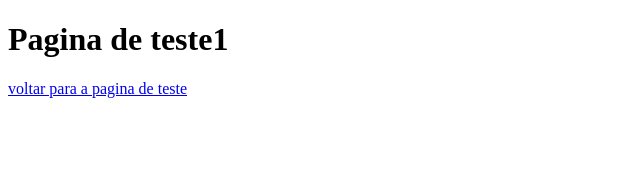
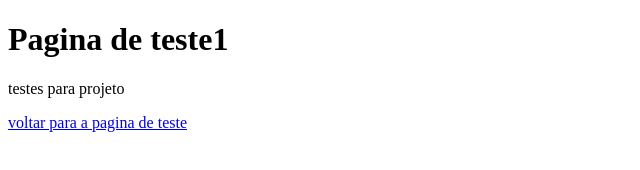
Before and after one commit to LucasMarques77/testeparaprojeto, a plain HTML site: page TESTE.html in a window 1280 px wide. Shown: the whole page, without its empty margins (0-640 px from the left). Drawn offline with Linux system fonts and the light colour scheme.

Commit message:
Acrescentado um paragrafo

```diff
--- a/TESTE.html
+++ b/TESTE.html
@@ -7,6 +7,7 @@
 </head>
 <body>
     <h1>Pagina de teste1</h1>
+    <p>testes para projeto</p>
     <a href="index.html">voltar para a pagina de teste</a
 </body>
 </html>
```
